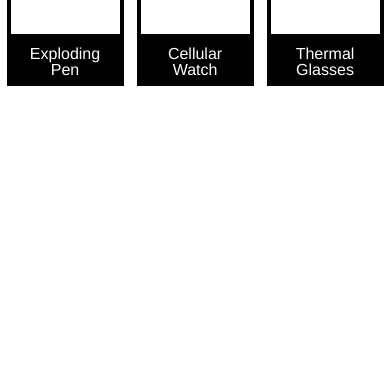
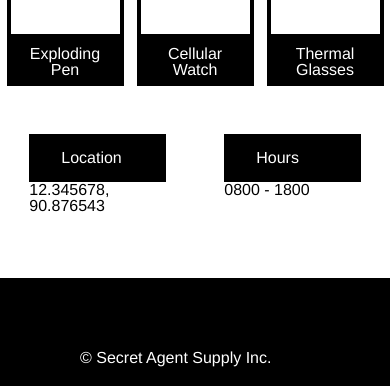
Before and after one commit to aldenridley/secretagentsupply, a plain HTML site: page index.html in a window 390 px wide. Shown: the part 714-1100 px from the top of the page. Before the commit the page ends 844 px from the top, so only its background shows below. Drawn offline with Linux system fonts and the light colour scheme.

Commit message:
basic html and css complete. next will be using media queries.

```diff
--- a/index.html
+++ b/index.html
@@ -82,7 +82,30 @@
       </div>
     </div>
 
+<!-- details section -->
 
+    <div class="details">
+      <div class="indiv-detail">
+        <div class="detail-descrip">
+          <p>Location</p>
+        </div>
+        <span>12.345678, 90.876543</span>
+      </div>
+      <div class="indiv-detail">
+        <div class="detail-descrip">
+          <p>Hours</p>
+        </div>
+        <span>0800 - 1800</span>
+      </div>
+    </div>
+
+<!-- footer section -->
+
+    <footer class="footer">
+      <div class="copyright">
+        <p>© Secret Agent Supply Inc.</p>
+      </div>
+    </footer>
 
   </body>
 </html>
--- a/resources/css/style.css
+++ b/resources/css/style.css
@@ -1,16 +1,11 @@
 html,
 body {
-  font-size: 18px;
+  font-size: 20px;
 }
 
 .flex-container {
   display: flex;
 }
-
-/* .container {
-  max-width: 960px;
-  margin: 0 auto;
-} */
 
 /* header section */
 
@@ -132,3 +127,50 @@ header span p {
   padding-top: .5rem;
   padding-bottom: .5rem;
 }
+
+/* details section */
+
+.details {
+  margin-top: 3rem;
+  font-family: helvetica;
+  display: flex;
+  justify-content: space-around;
+}
+
+.indiv-detail {
+  width: 35%
+}
+
+.detail-descrip {
+
+}
+
+.detail-descrip p {
+  background-color: black;
+  padding-left: 2rem;
+  padding-top: 1rem;
+  padding-bottom: 1rem;
+  color: white;
+  display: block;
+}
+
+/* footer section */
+
+.footer {
+  background-color: black;
+  height: 10rem;
+  margin-top: 4rem;
+  display: flex;
+}
+
+.copyright {
+  display: flex;
+  align-items: center;
+}
+
+.footer .copyright p {
+  color: white;
+  text-align: left;
+  font-family: helvetica;
+  margin-left: 5rem;
+}
```
